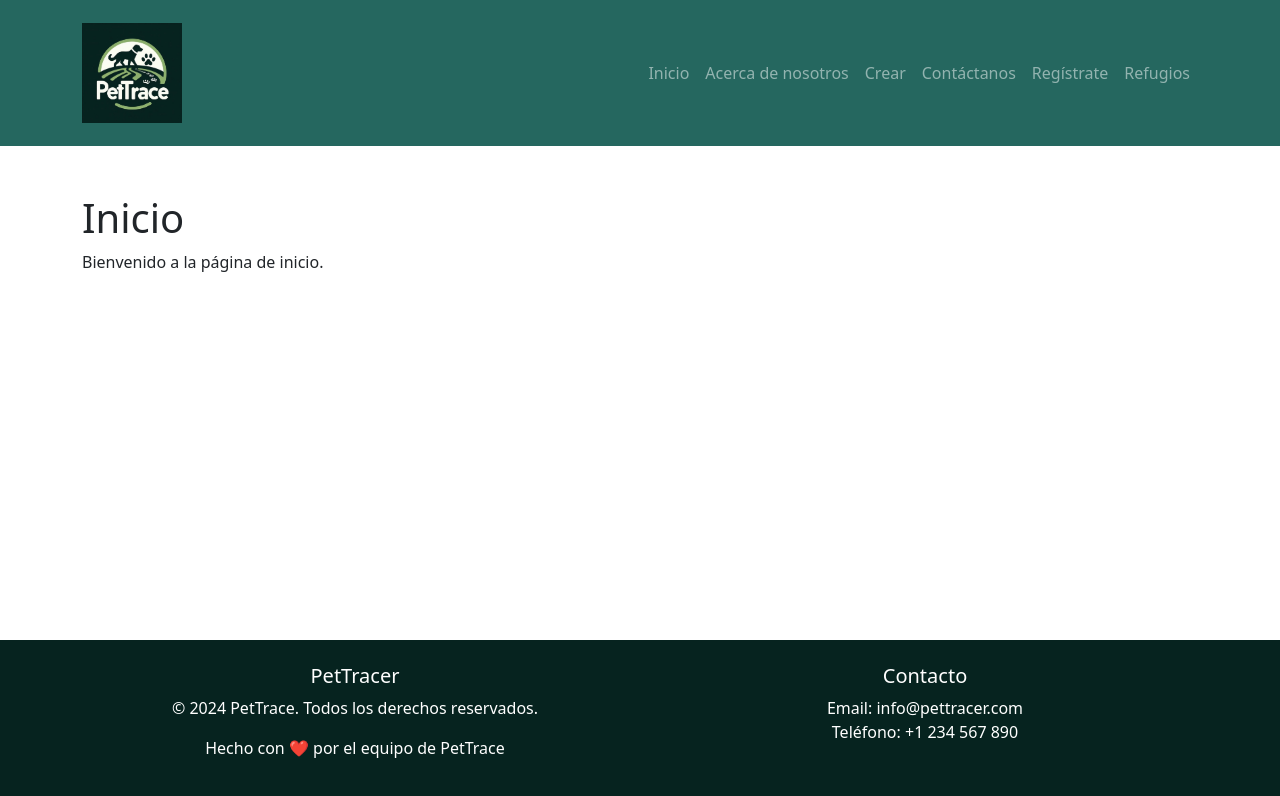
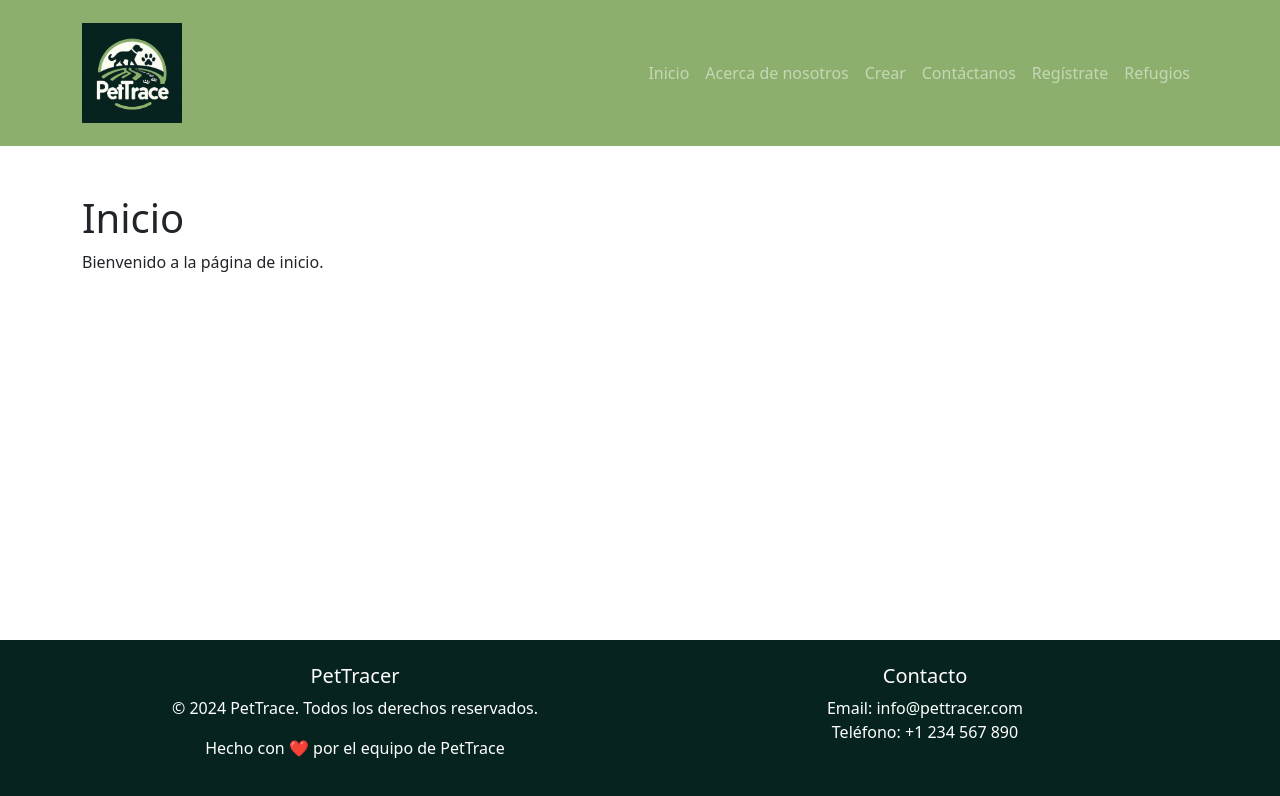
Before and after one commit to KenyaSanchezM/PetTrace-Frontend, a React (Create React App) app: page / in a window 1280 px wide. Shown: the top 796 px of the page. Built offline with nearby package versions, Linux system fonts and the light colour scheme; a web font is replaced by a local one.

Commit message:
Update Header.js

```diff
--- a/src/components/Header.js
+++ b/src/components/Header.js
@@ -5,7 +5,7 @@ import logo from '../Logo.jpg'; // Ajusta la ruta según tu estructura de proyec
 
 const Header = () => {
   return (
-    <header style={{ backgroundColor: '#25675f', color: '#FBFCF2', padding: '10px 20px', maxWidth: '100%' }}>
+    <header style={{ backgroundColor: '#8CAF6D', color: '#FBFCF2', padding: '10px 20px', maxWidth: '100%' }}>
           <nav className="navbar navbar-expand-lg navbar-dark">
             <div className="container">
               <a className="navbar-brand" href="/">
```
